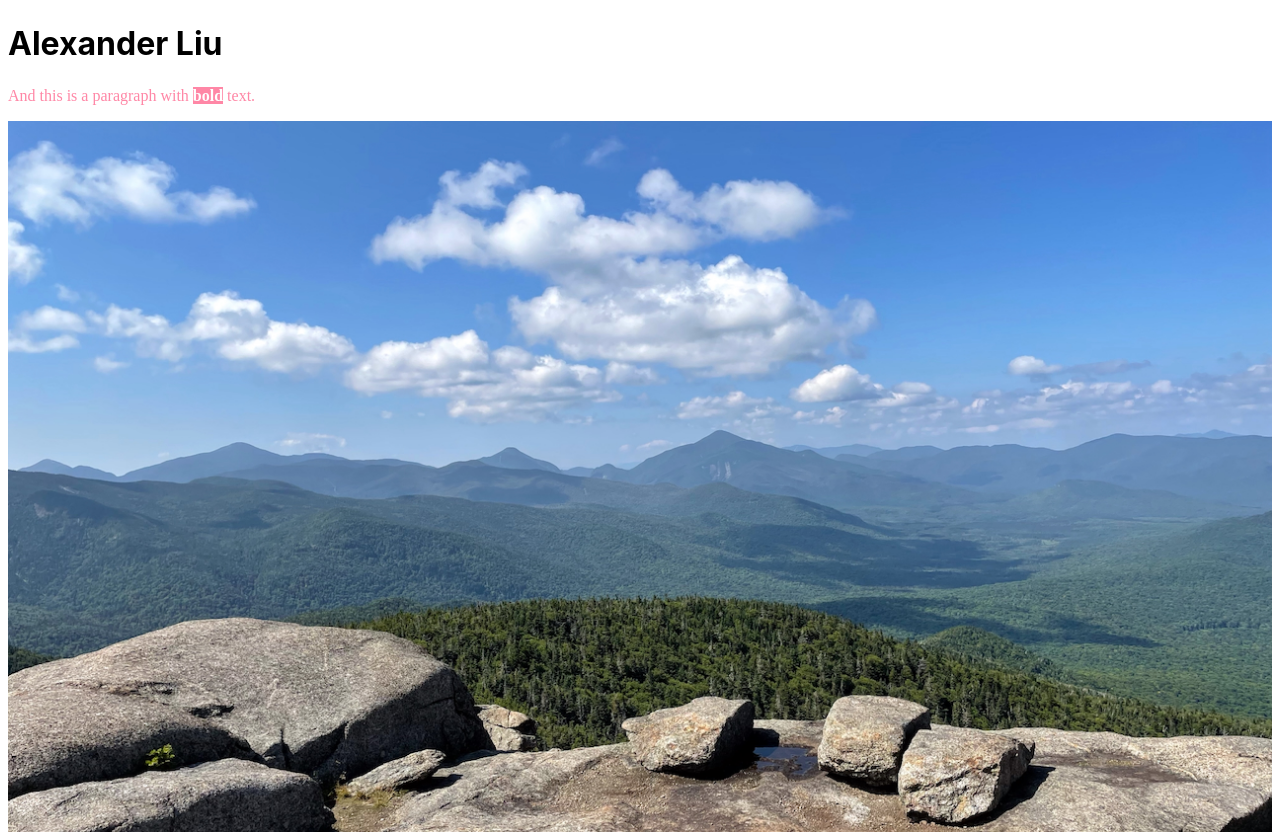
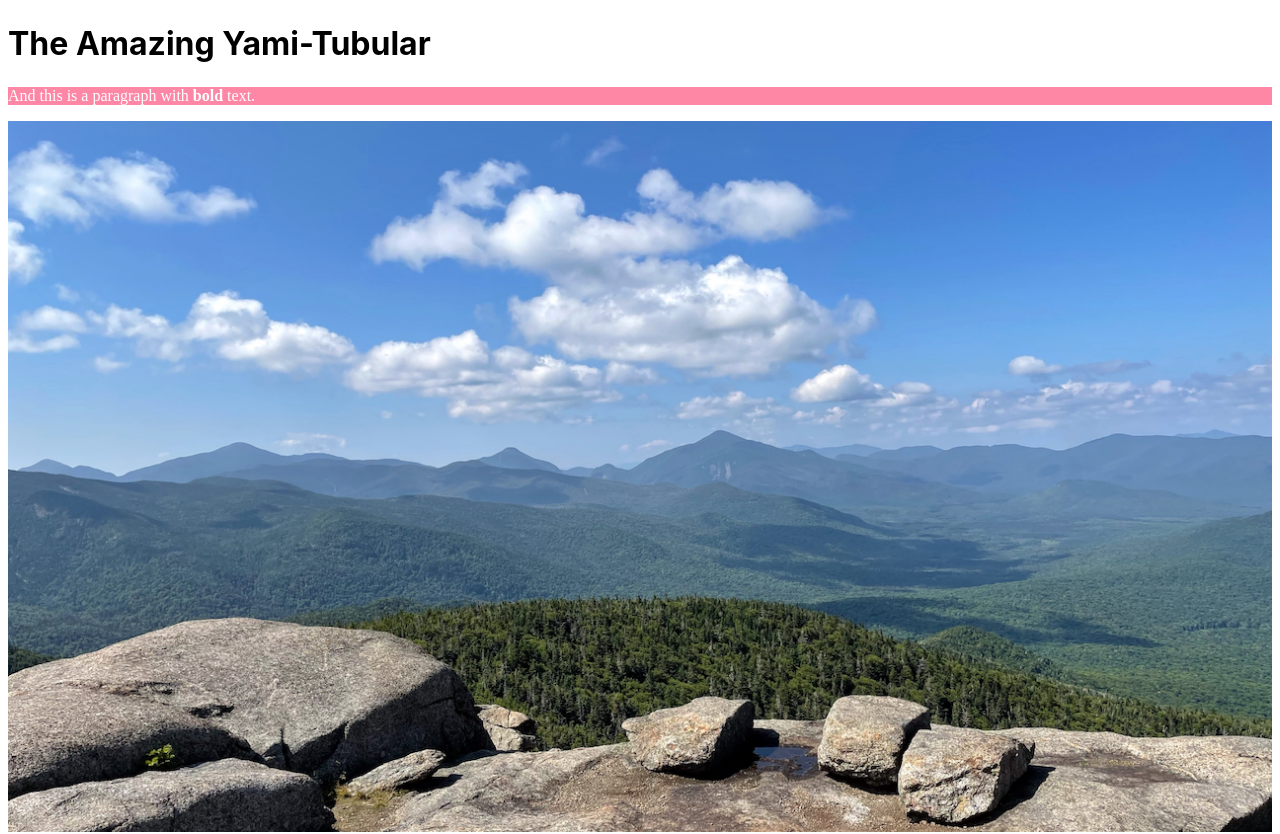
Before and after one commit to yamicreator/webjam-demo, a website: page index.html in a window 1280 px wide. Shown: the top 834 px of the page. Drawn offline with Linux system fonts and the light colour scheme; grey boxes are pictures that could not be loaded.

Commit message:
update for wejam

```diff
--- a/index.html
+++ b/index.html
@@ -6,8 +6,8 @@
     <link rel="stylesheet" href="./styles.css" />
   </head>
   <body>
-    <h1>Alexander Liu</h1>
-    <p class="bold-paragraph">
+    <h1>The Amazing Yami-Tubular</h1>
+    <p class="bold-paragraph" Hello from Webjam <b id="bold"=24=/b>
       And this is a paragraph with <b id="bold">bold</b> text.
     </p>
     <img
--- a/package.json
+++ b/package.json
@@ -1,6 +1,6 @@
 {
   "dependencies": {
-    "serve": "^14.2.1"
+    "serve": "^14.2.4"
   },
   "scripts": {
     "serve": "serve"
```
Also changed, not shown: .codesandbox/tasks.json, 1 other file.
